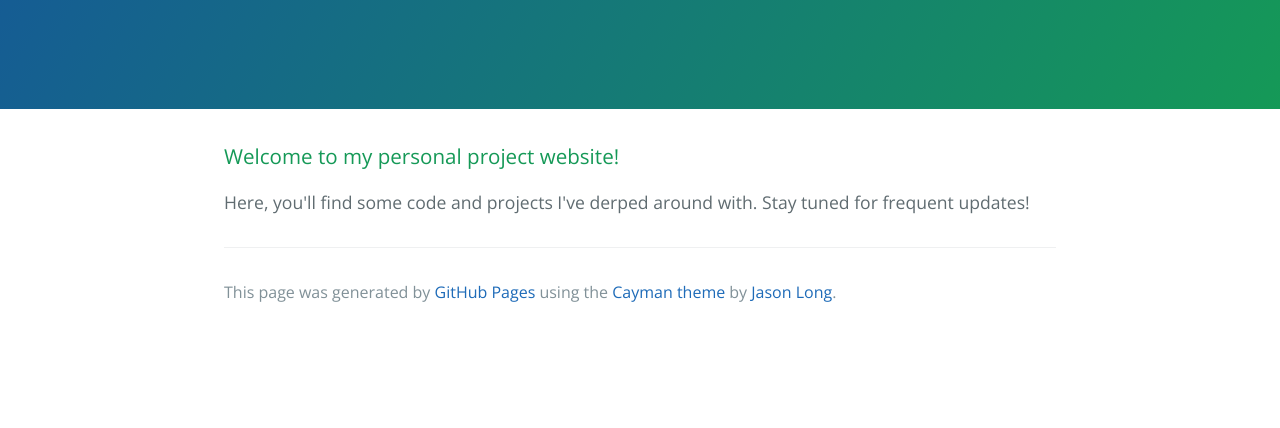
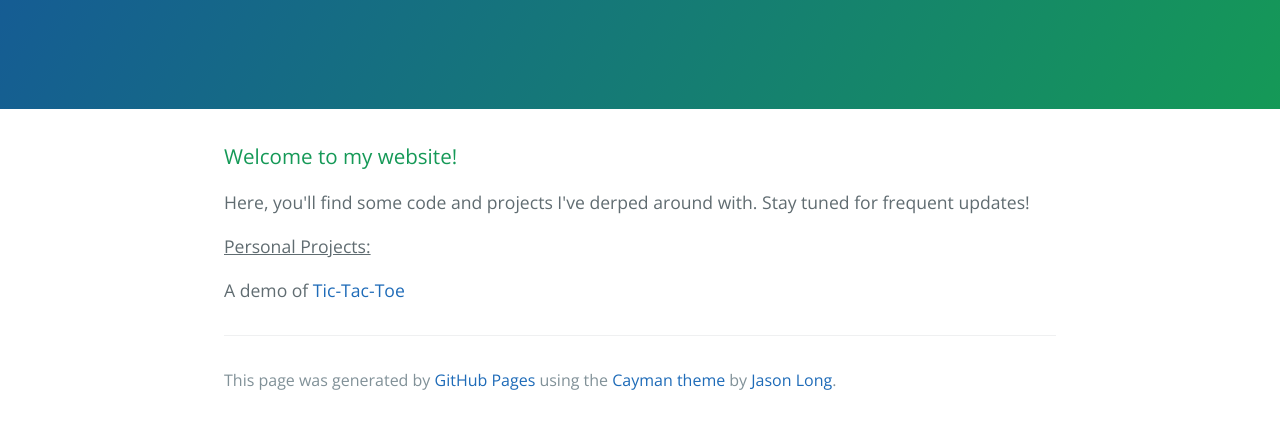
Before and after one commit to leonore13/leonore13.github.io, a plain HTML site: page index.html in a window 1280 px wide. Shown: the part 208-636 px from the top of the page. Drawn offline with nearby package versions, Linux system fonts and the light colour scheme.

Commit message:
Add files via upload
June 30, 2016:
- Tried adding a link to Tic-Tac-Toe

```diff
--- a/index.html
+++ b/index.html
@@ -17,9 +17,13 @@
 
     <section class="main-content">
       <h3>
-<a id="welcome-to-my-personal-project-website" class="anchor" href="#welcome-to-my-personal-project-website" aria-hidden="true"><span aria-hidden="true" class="octicon octicon-link"></span></a>Welcome to my personal project website!</h3>
+<a id="welcome-to-my-personal-project-website" class="anchor" href="#welcome-to-my-personal-project-website" aria-hidden="true"><span aria-hidden="true" class="octicon octicon-link"></span></a>Welcome to my website!</h3>
 
 <p>Here, you'll find some code and projects I've derped around with. Stay tuned for frequent updates!</p>
+
+<p><u> Personal Projects: </u></p>
+
+<p> A demo of <a href="https://leonore13.github.io/hamster_wheel/" target="_blank"> Tic-Tac-Toe</a></p>
 
       <footer class="site-footer">
 
```
